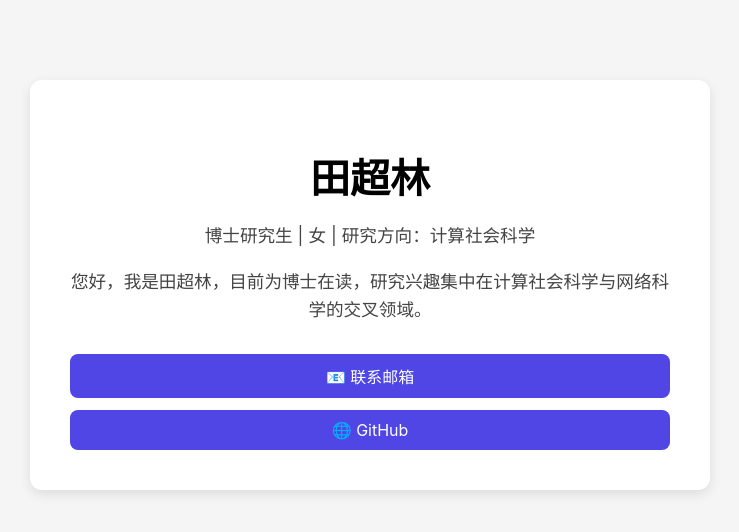
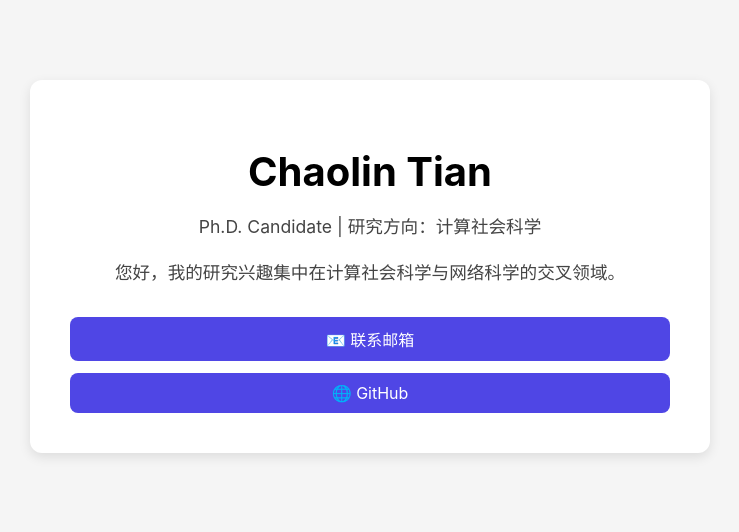
Before and after one commit to ChaolinTian/ChaolinTian.github.io, a plain HTML site: page index.html in a window 1280 px wide. Shown: the whole page, without its empty margins (270-1009 px from the left). Drawn offline with Linux system fonts and the light colour scheme.

Commit message:
index.html

```diff
--- a/index.html
+++ b/index.html
@@ -3,15 +3,15 @@
 <head>
   <meta charset="UTF-8" />
   <meta name="viewport" content="width=device-width, initial-scale=1.0" />
-  <title>田超林 - 个人主页</title>
+  <title>Chaolin Tian - 个人主页</title>
   <link rel="stylesheet" href="style.css" />
 </head>
 <body>
   <div class="container">
-    <h1>田超林</h1>
-    <p>博士研究生 | 女 | 研究方向：计算社会科学</p>
+    <h1>Chaolin Tian</h1>
+    <p>Ph.D. Candidate | 研究方向：计算社会科学</p>
 
-    <p>您好，我是田超林，目前为博士在读，研究兴趣集中在计算社会科学与网络科学的交叉领域。</p>
+    <p>您好，我的研究兴趣集中在计算社会科学与网络科学的交叉领域。</p>
 
     <div class="links">
       <!-- <a href="cv.pdf" target="_blank">📄 下载我的简历</a> -->
```
